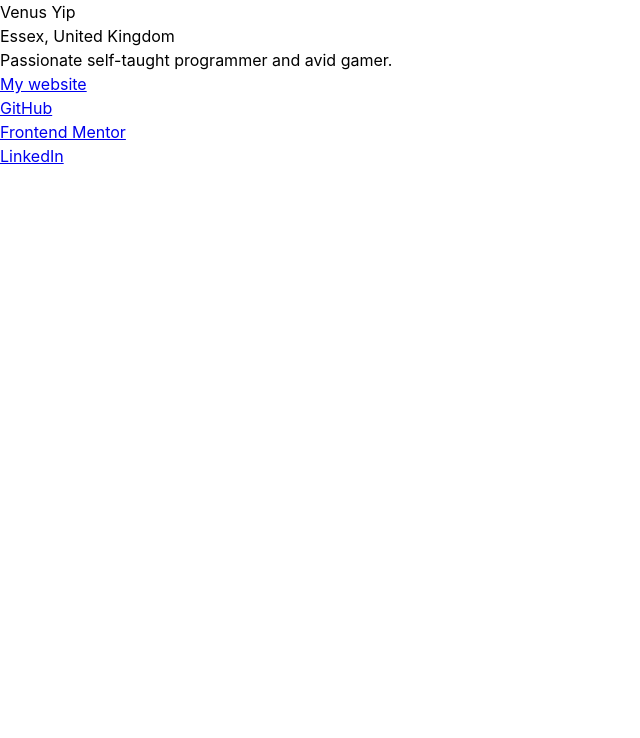
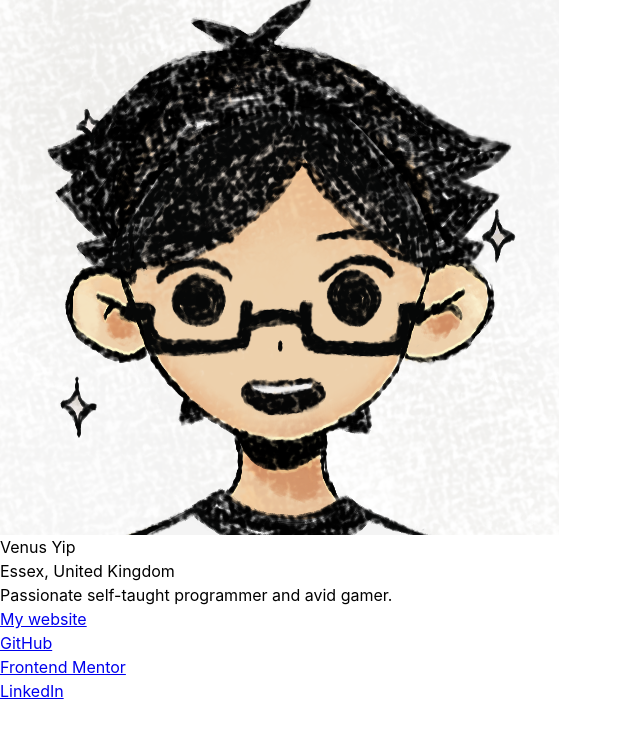
Before and after one commit to VenusY/social-links, a React app: page / in a window 1280 px wide. Shown: the top 738 px of the page, without its empty margins (0-640 px from the left). Built offline with nearby package versions, Linux system fonts and the light colour scheme.

Commit message:
Edit avatar.png and add to user info section

```diff
--- a/src/components/UserInfo.jsx
+++ b/src/components/UserInfo.jsx
@@ -1,6 +1,11 @@
 export default function UserInfo() {
   return (
     <section className='user-info'>
+      <img
+        src={require('../assets/images/avatar.png')}
+        alt='Avatar'
+        className='user-info__avatar'
+      />
       <h1 className='user-info__name'>Venus Yip</h1>
       <p className='user-info__location'>Essex, United Kingdom</p>
       <p className='user-info__description'>
```
Also changed, not shown: src/assets/images/avatar.png.
